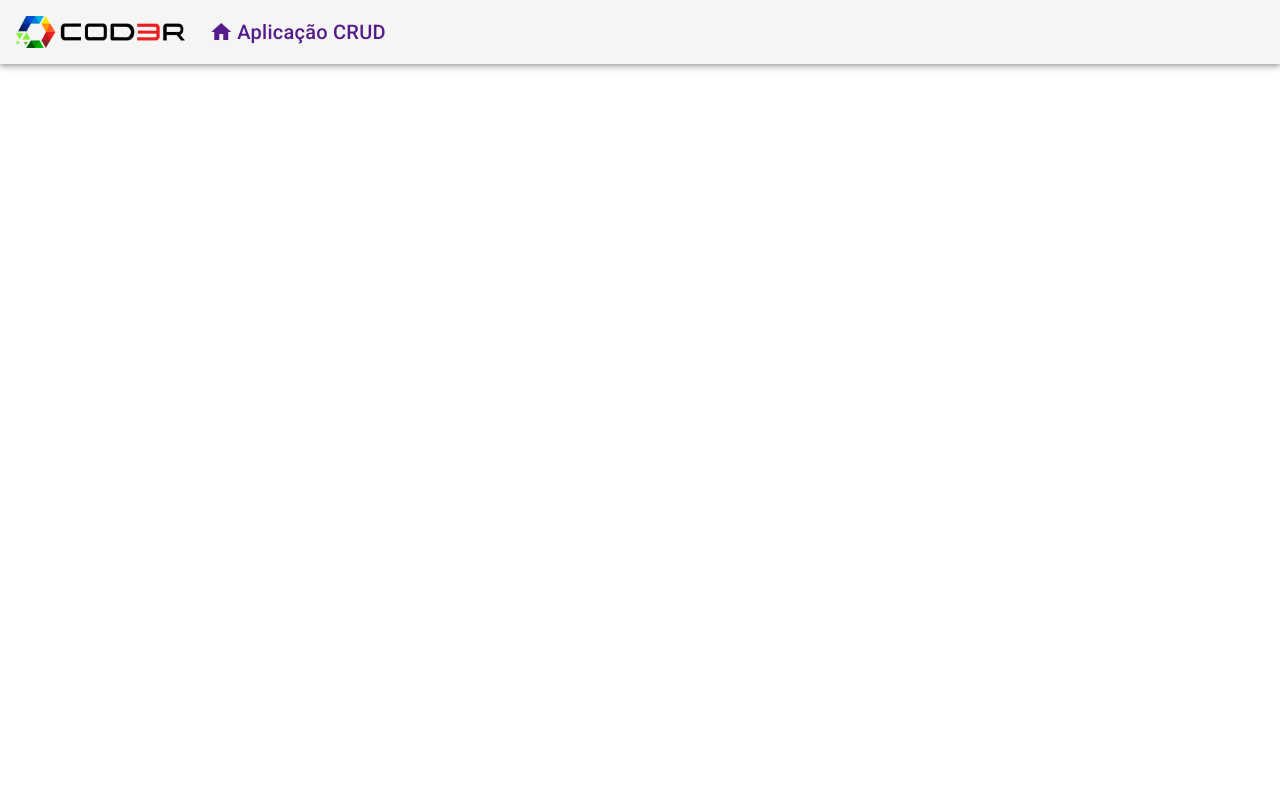
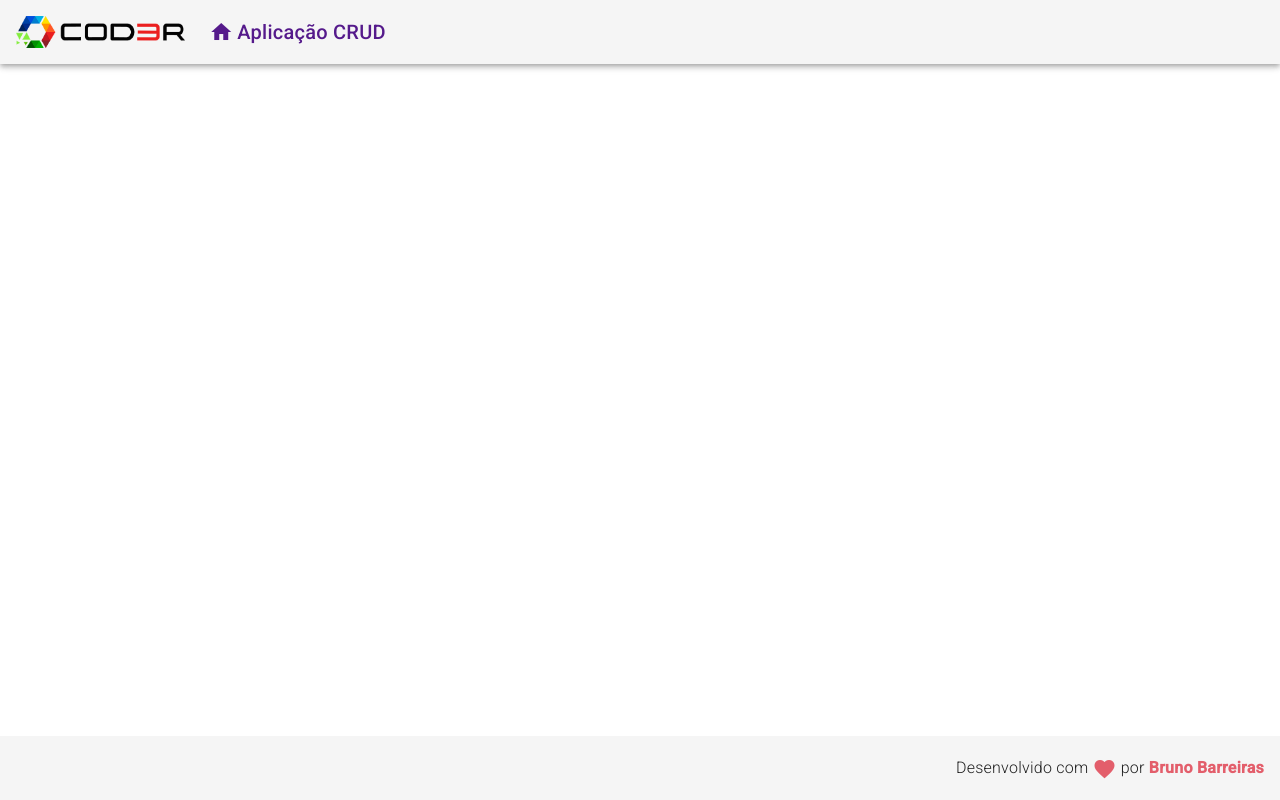
Before and after one commit to brunowzz/cod3r-register-products, an Angular app: page / in a window 1280 px wide. Built offline with nearby package versions, Linux system fonts and the light colour scheme.

Commit message:
feat: add footer

```diff
--- a/src/app/app.component.html
+++ b/src/app/app.component.html
@@ -1 +1,3 @@
 <app-header></app-header>
+
+<app-footer></app-footer>
--- a/src/app/app.module.ts
+++ b/src/app/app.module.ts
@@ -7,9 +7,10 @@ import { provideAnimationsAsync } from '@angular/platform-browser/animations/asy
 import { HeaderComponent } from './components/template/header/header.component';
 
 import { MatToolbarModule } from '@angular/material/toolbar';
+import { FooterComponent } from './components/template/footer/footer.component';
 
 @NgModule({
-  declarations: [AppComponent, HeaderComponent],
+  declarations: [AppComponent, HeaderComponent, FooterComponent],
   imports: [BrowserModule, AppRoutingModule, MatToolbarModule],
   providers: [provideAnimationsAsync()],
   bootstrap: [AppComponent],
--- /dev/null
+++ b/src/app/components/template/footer/footer.component.css
@@ -0,0 +1,15 @@
+.footer {
+    display: flex;
+    justify-content: flex-end;
+    position: fixed;
+    bottom: 0;
+}
+
+.footer span {
+    font-size: 1rem;
+    font-weight: 300;
+}
+
+.footer span a {
+    font-weight: 700;
+}
--- /dev/null
+++ b/src/app/components/template/footer/footer.component.html
@@ -0,0 +1,4 @@
+<mat-toolbar class="footer">
+    <span>Desenvolvido com <i class="material-icons red v-middle">favorite</i> por
+        <a href="https://brunobarreiras.com.br" class="red">Bruno Barreiras</a></span>
+</mat-toolbar>
--- a/src/app/components/template/header/header.component.css
+++ b/src/app/components/template/header/header.component.css
@@ -7,7 +7,6 @@
     display: flex;
     align-items: center;
     gap: 4px;
-    text-decoration: none;
 }
 
 .logo {
--- a/src/styles.css
+++ b/src/styles.css
@@ -1,4 +1,22 @@
-/* You can add global styles to this file, and also import other style files */
+html,
+body {
+    height: 100%;
+}
 
-html, body { height: 100%; }
-body { margin: 0; font-family: Roboto, "Helvetica Neue", sans-serif; }
+body {
+    padding: 0;
+    margin: 0;
+    font-family: Roboto, "Helvetica Neue", sans-serif;
+}
+
+a {
+    text-decoration: none;
+}
+
+.red {
+    color: rgb(227, 94, 107);
+}
+
+.v-middle {
+    vertical-align: middle;
+}
```
Also changed, not shown: src/app/components/template/footer/footer.component.ts (added, +10 -0 lines), 1 other file (tests, documents, lock files or other folders).
